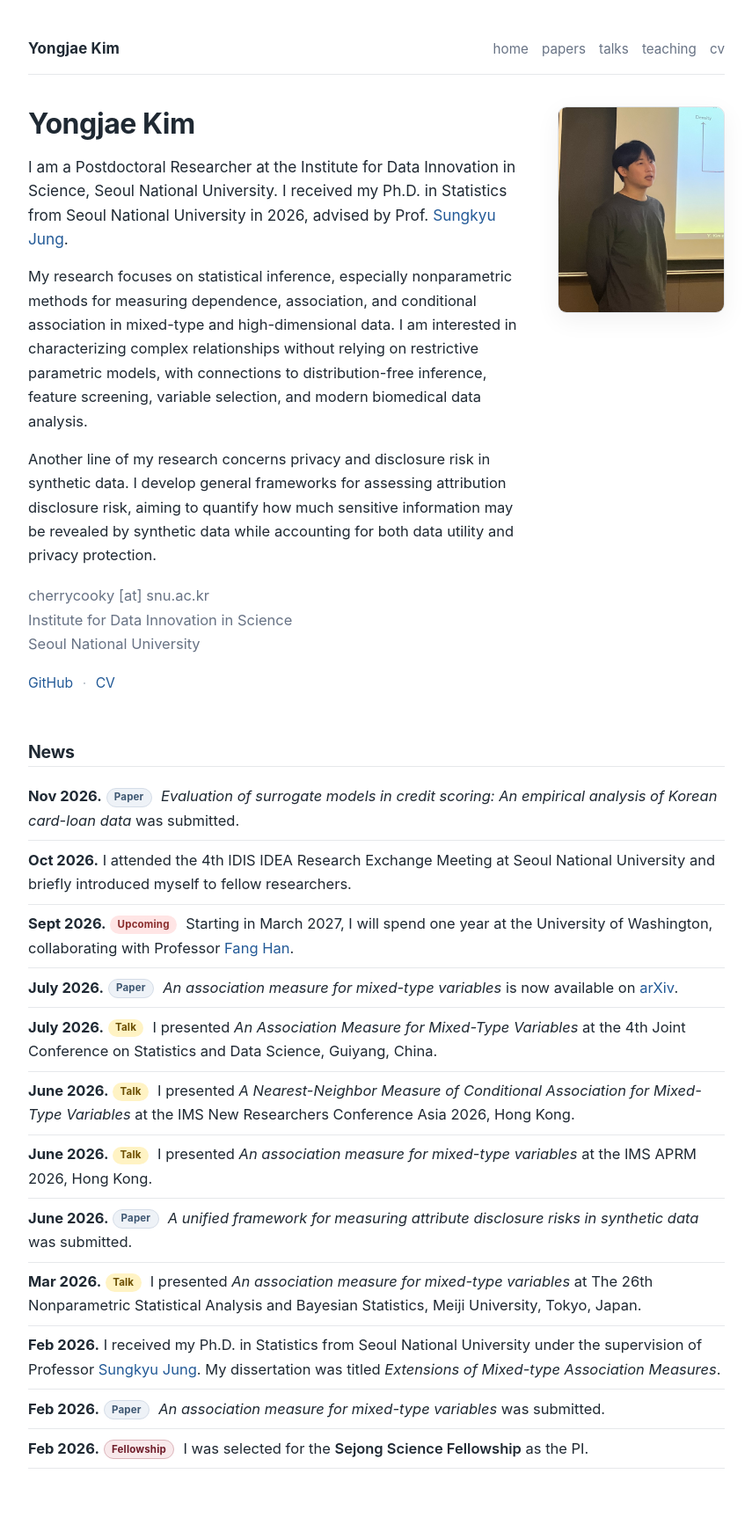
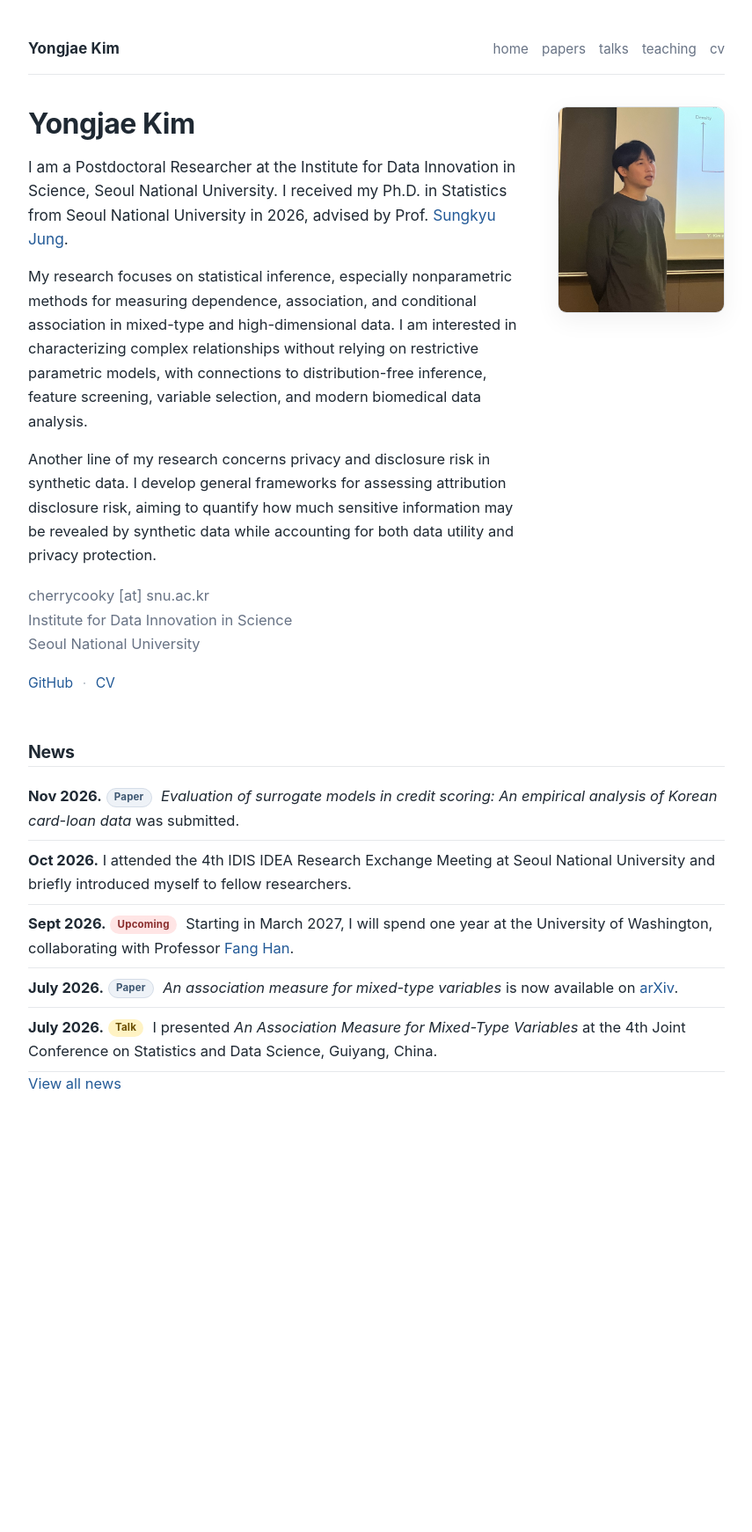
Before and after one commit to cherrrycooky/cherrrycooky.github.io, a Jekyll site: the page built from index.markdown, in a window 1280 px wide. Shown: the whole page at 88% size, without its empty margins (212-1067 px from the left). Built offline with Jekyll 4.4.1, drawn with Linux system fonts in a browser that asks for light colours; after the commit the page ends 1318 px from its top, so only the background shows below that.

Commit message:
Show the latest five news items on the homepage

```diff
--- a/index.markdown
+++ b/index.markdown
@@ -38,18 +38,6 @@ title: Home
 
 <section class="news-section">
   <h2>News</h2>
-  <ul class="news-list">
-    <li><span class="news-date">Nov 2026.</span> <span class="tag tag-paper">Paper</span> <em>Evaluation of surrogate models in credit scoring: An empirical analysis of Korean card-loan data</em> was submitted.</li>
-    <li><span class="news-date">Oct 2026.</span> I attended the 4th IDIS IDEA Research Exchange Meeting at Seoul National University and briefly introduced myself to fellow researchers.</li>
-    <li><span class="news-date">Sept 2026.</span> <span class="tag tag-upcoming">Upcoming</span> Starting in March 2027, I will spend one year at the University of Washington, collaborating with Professor <a href="https://sites.stat.washington.edu/people/fanghan/">Fang Han</a>.</li>
-    <li><span class="news-date">July 2026.</span> <span class="tag tag-paper">Paper</span> <em>An association measure for mixed-type variables</em> is now available on <a href="https://arxiv.org/abs/2607.26508">arXiv</a>.</li>
-    <li><span class="news-date">July 2026.</span> <span class="tag tag-talk">Talk</span> I presented <em>An Association Measure for Mixed-Type Variables</em> at the 4th Joint Conference on Statistics and Data Science, Guiyang, China.</li>
-    <li><span class="news-date">June 2026.</span> <span class="tag tag-talk">Talk</span> I presented <em>A Nearest-Neighbor Measure of Conditional Association for Mixed-Type Variables</em> at the IMS New Researchers Conference Asia 2026, Hong Kong.</li>
-    <li><span class="news-date">June 2026.</span> <span class="tag tag-talk">Talk</span> I presented <em>An association measure for mixed-type variables</em> at the IMS APRM 2026, Hong Kong.</li>
-    <li><span class="news-date">June 2026.</span> <span class="tag tag-paper">Paper</span> <em>A unified framework for measuring attribute disclosure risks in synthetic data</em> was submitted.</li>
-    <li><span class="news-date">Mar 2026.</span> <span class="tag tag-talk">Talk</span> I presented <em>An association measure for mixed-type variables</em> at The 26th Nonparametric Statistical Analysis and Bayesian Statistics, Meiji University, Tokyo, Japan.</li>
-    <li><span class="news-date">Feb 2026.</span> I received my Ph.D. in Statistics from Seoul National University under the supervision of Professor <a href="https://jung.snu.ac.kr/">Sungkyu Jung</a>. My dissertation was titled <em>Extensions of Mixed-type Association Measures</em>.</li>
-    <li><span class="news-date">Feb 2026.</span> <span class="tag tag-paper">Paper</span> <em>An association measure for mixed-type variables</em> was submitted.</li>
-    <li class="news-highlight"> <span class="news-date">Feb 2026.</span> <span class="tag tag-fellowship">Fellowship</span> I was selected for the <strong>Sejong Science Fellowship</strong> as the PI. </li>
-  </ul>
+  {% include news-list.html limit=5 %}
+  <p><a href="{{ '/news/' | relative_url }}">View all news</a></p>
 </section>
```
